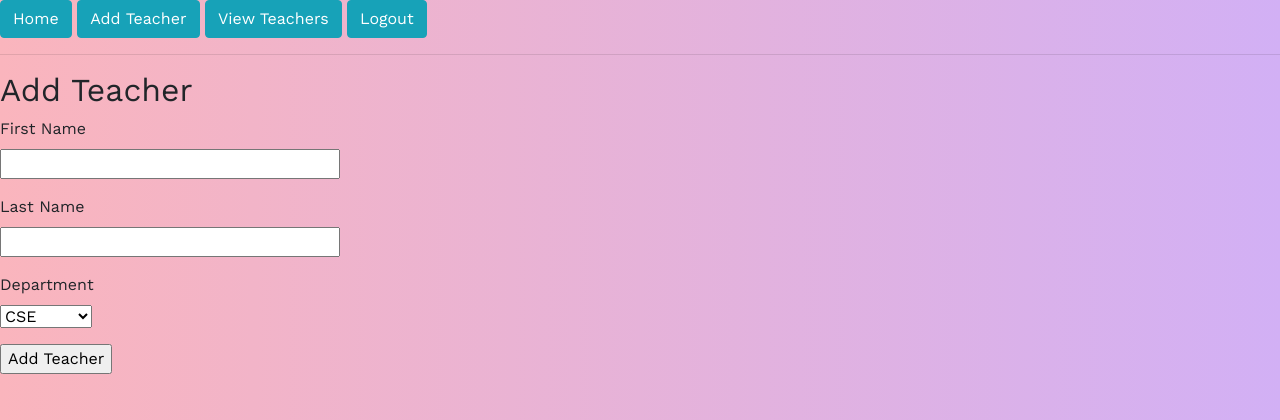
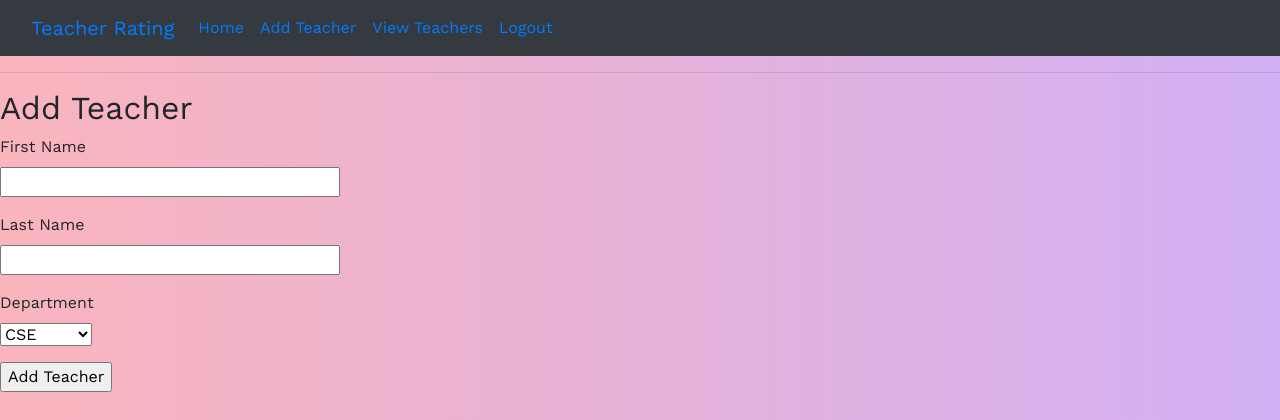
Before and after one commit to SidJain1412/TeacherRating, a Flask app: page /add_teacher in a window 1280 px wide. Shown: the top 420 px of the page. Run offline with Flask 2, Linux system fonts and the light colour scheme; the visitor is signed in with stand-in values (Sample User, id 1); some libraries are stand-ins or nearby versions.

Commit message:
Added nicer navbar, some other cosmetic changes

```diff
--- a/app/templates/base.html
+++ b/app/templates/base.html
@@ -12,18 +12,46 @@
   {% endif %}
 </head>
 <body>
-      <div>
-        <a class="btn btn-info" href="{{ url_for('index') }}">Home</a>
-        {# Checking if not logged in #}
-        {% if current_user.is_anonymous %}
-          <a class="btn btn-info" href="{{url_for('register') }}">Register</a>
-          <a class="btn btn-info" href="{{ url_for('login') }}">Login</a>
-        {% else %}
-          <a class="btn btn-info" href="{{ url_for('add_teacher') }}">Add Teacher</a>
-          <a class="btn btn-info" href="{{ url_for('view_teachers') }}">View Teachers</a>
-          <a class="btn btn-info" href="{{ url_for('logout') }}">Logout</a>
-        {% endif %}
+    <nav class="navbar navbar-expand-sm bg-dark navbar-inverse">
+      <div class="container-fluid">
+        <a class="navbar-brand" href="">Teacher Rating</a>
+        <button class="navbar-toggler" type="button" data-toggle="collapse" data-target="#collapsibleNavbar">
+          <span class="navbar-toggler-icon"></span>
+        </button>
+        <div class="collapse navbar-collapse" id="collapsibleNavbar">
+          <ul class="navbar-nav">
+            <li class="nav-item"><a class="nav-link" href="{{ url_for('index') }}">Home</a></li>
+            {# Checking if not logged in #}
+            {% if current_user.is_anonymous %}
+              <li class="nav-item"><a class="nav-link" href="{{url_for('register') }}">Register</a></li>
+              <li class="nav-item"><a class="nav-link" href="{{ url_for('login') }}">Login</a></li>
+            {% else %}
+              <li class="nav-item"><a class="nav-link" href="{{ url_for('add_teacher') }}">Add Teacher</a></li>
+              <li class="nav-item"><a class="nav-link" href="{{ url_for('view_teachers') }}">View Teachers</a></li>
+              <ul class="navbar-nav navbar-right">
+                <li class="nav-item"><span class="glyphicon glyphicon-log-in"></span><a class="nav-link" href="{{ url_for('logout') }}">Logout</a></li>
+              </ul>
+            {% endif %}
+          </ul>
+        </div>
       </div>
+    </nav>
+    {# <nav class="navbar navbar-expand-sm bg-light">
+
+  <!-- Links -->
+  <ul class="navbar-nav">
+    <li class="nav-item">
+      <a class="nav-link" href="#">Link 1</a>
+    </li>
+    <li class="nav-item">
+      <a class="nav-link" href="#">Link 2</a>
+    </li>
+    <li class="nav-item">
+      <a class="nav-link" href="#">Link 3</a>
+    </li>
+  </ul> #}
+
+</nav>
       <hr>
       {% with messages = get_flashed_messages() %}
         {% if messages %}
--- a/app/templates/view_teachers.html
+++ b/app/templates/view_teachers.html
@@ -22,7 +22,7 @@
 	    <tbody>
 		{% for teacher in teachers %}
 			<tr>
-	            <td style = "background:#007B35;">{{teacher.first_name}} {{teacher.last_name}}</td>
+	            <td style = "background:#95ECBA; color: black;"><b>{{teacher.first_name}} {{teacher.last_name}}</b></td>
 	            <td>{{teacher.dept}}</td>
 	            <td class="badge badge-success">{{teacher.overall_score}}</td>
 	            <td>{{teacher.dedication_score}}</td>
```
